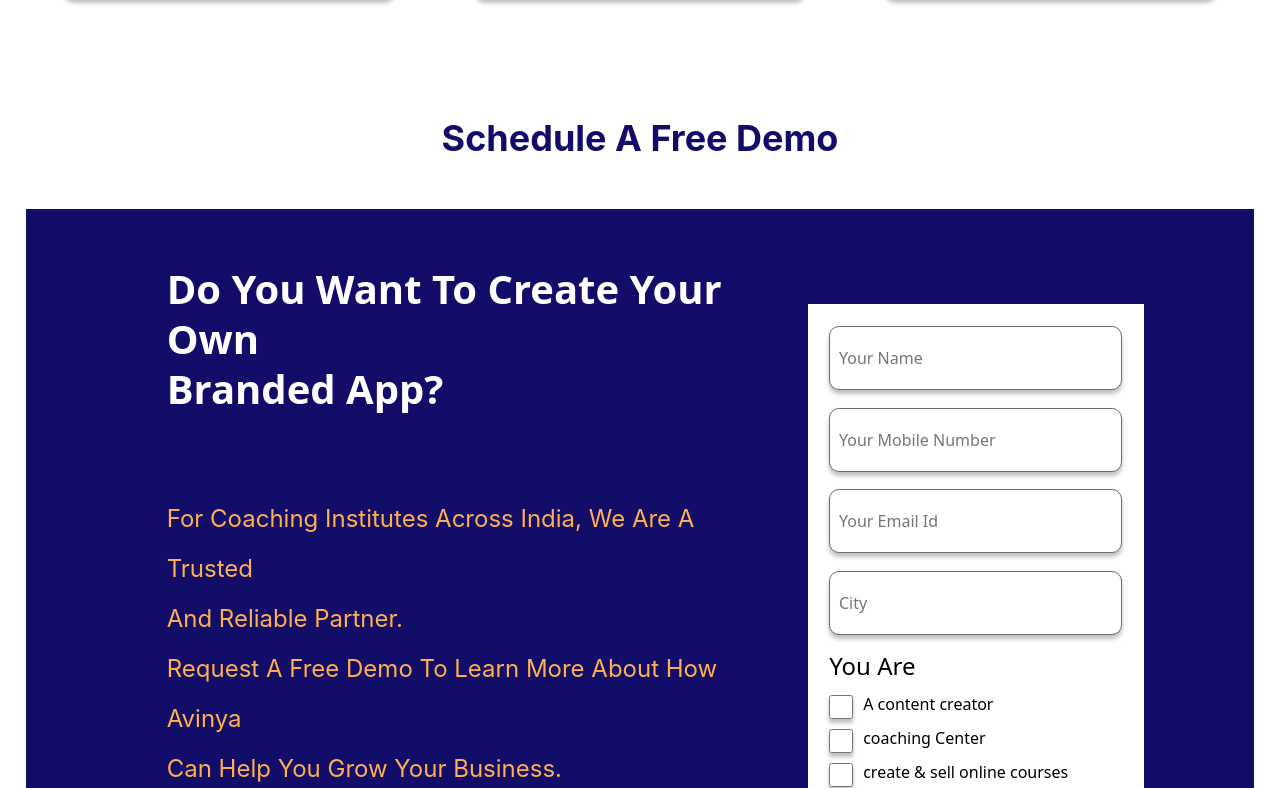
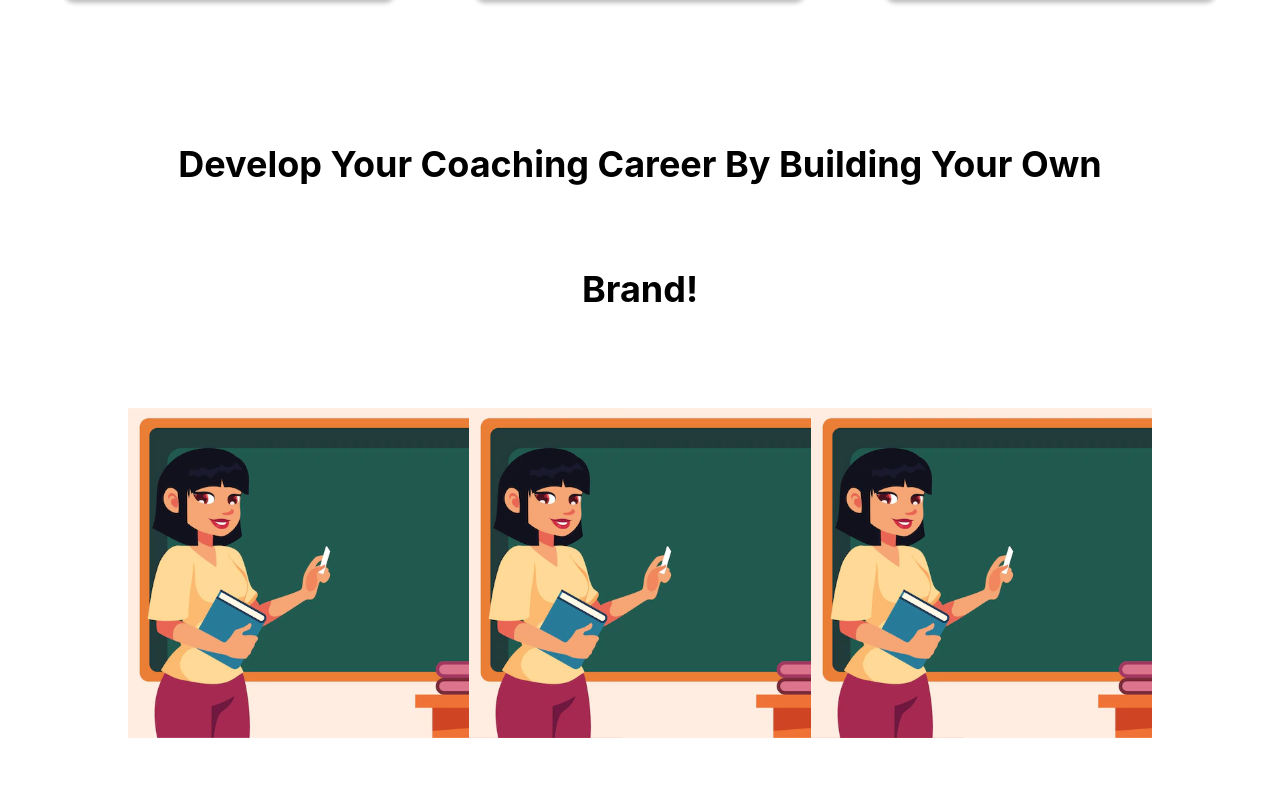
Before and after one commit to PranavShelke4/Avinya-Website, a React (Create React App) app: page / in a window 1280 px wide. Shown: the part 2980-3768 px from the top of the page. Built offline with nearby package versions, Linux system fonts and the light colour scheme.

Commit message:
slid show done

```diff
--- a/package.json
+++ b/package.json
@@ -8,6 +8,7 @@
     "@testing-library/user-event": "^13.5.0",
     "bootstrap": "^5.2.3",
     "react": "^18.2.0",
+    "react-alice-carousel": "^2.7.0",
     "react-bootstrap": "^2.7.1",
     "react-dom": "^18.2.0",
     "react-router-dom": "^6.8.1",
--- a/src/Pages/Home.js
+++ b/src/Pages/Home.js
@@ -4,6 +4,7 @@
 import AboutSection from "../component/HomePage/AboutSection";
 import FeaturesSection from "../component/HomePage/FeaturesSection";
 import PerfectlySection from "../component/HomePage/perfectlySection";
+import SlideShow from "../component/HomePage/SlideShow";
 import DemoSection from "../component/HomePage/DemoSection";
 import Footer from "../component/footer";
 import DownloadSection from "../component/HomePage/DownloadSection";
@@ -15,6 +16,7 @@
       <HeroSection />
       <AboutSection />
       <FeaturesSection />
+      <SlideShow />
       <DemoSection />
       <DownloadSection />
       <PerfectlySection />
--- /dev/null
+++ b/src/component/HomePage/SlideShow.css
@@ -0,0 +1,23 @@
+.SlideShow{
+    padding: 3% 10%;
+    text-align: center;
+}
+
+.slideShow-title{
+    font-family: 'Inter';
+font-style: normal;
+font-weight: 700;
+font-size: 36px;
+line-height: 125px;
+/* identical to box height, or 347% */
+
+text-transform: capitalize;
+
+color: #000000;
+
+
+}
+
+.alice-carousel__prev-btn, .alice-carousel__next-btn{
+    display: none !important;
+}
--- /dev/null
+++ b/src/component/HomePage/SlideShow.js
@@ -0,0 +1,53 @@
+import React from "react";
+import "./SlideShow.css";
+import AliceCarousel from "react-alice-carousel";
+import "react-alice-carousel/lib/alice-carousel.css";
+import YouTube from "../../assets/heroimg.svg";
+
+const responsive = {
+  0: { items: 1 },
+  568: { items: 2 },
+  1024: { items:  3},
+};
+
+const items = [
+  <div className="item" data-value="1">
+    <img src={YouTube} alt="img" />
+    <h4>Benefits of Avinya App For teachers</h4>
+  </div>,
+  <div className="item" data-value="2">
+    <img src={YouTube} alt="img" />
+    <h4>Top 5 Online teaching Platforms in India</h4>
+  </div>,
+  <div className="item" data-value="3">
+    <img src={YouTube} alt="img" />
+    <h4>How to Teach Yoga online in 2023</h4>
+  </div>,
+  <div className="item" data-value="4">
+    <img src={YouTube} alt="img" />
+    <h4>4...</h4>
+  </div>,
+  <div className="item" data-value="5">
+    <img src={YouTube} alt="img" />
+    <h4>5..</h4>
+  </div>,
+];
+
+function SlideShow() {
+  return (
+    <div className="SlideShow">
+      <h1 className="slideShow-title">
+        Develop your coaching career by building your own brand!
+      </h1>
+
+      <AliceCarousel
+        mouseTracking
+        items={items}
+        responsive={responsive}
+        controlsStrategy="alternate"
+      />
+    </div>
+  );
+}
+
+export default SlideShow;
```
Also changed, not shown: 1 other file (tests, documents, lock files or other folders).
